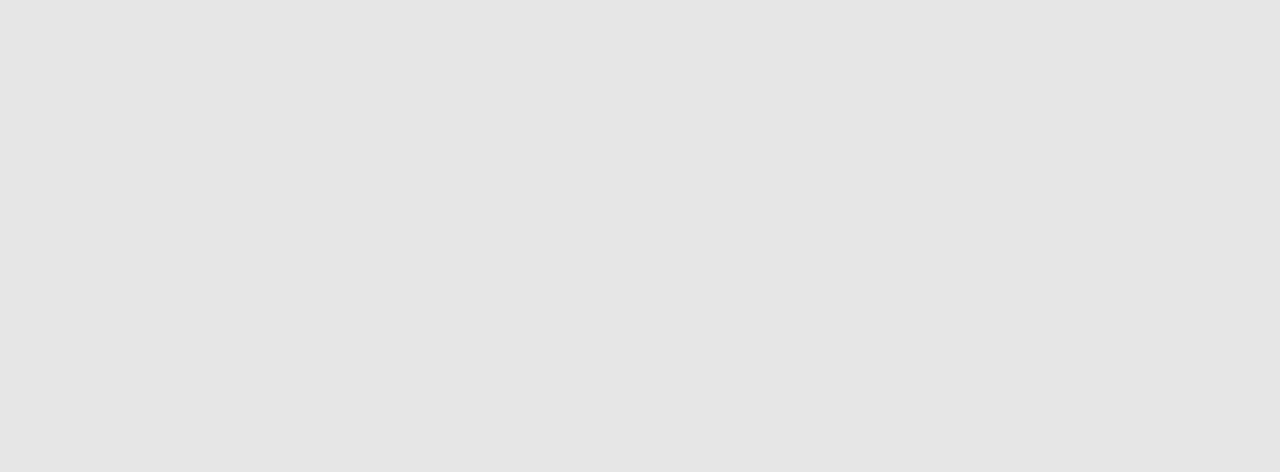
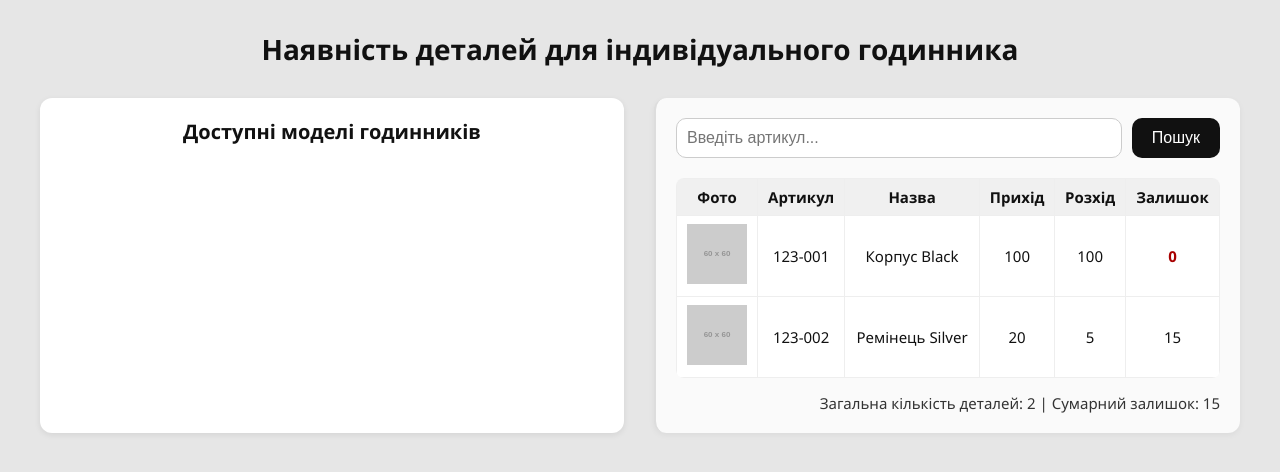
Before and after one commit to Vladimiro1965/Awarder, a plain HTML site: page index.html in a window 1280 px wide. Drawn offline with Linux system fonts and the light colour scheme; placeholder pictures from the web are drawn by us.

Commit message:
Update index.html

```diff
--- a/index.html
+++ b/index.html
@@ -155,9 +155,14 @@
       font-size: 15px;
       color: #333;
     }
+
+    /* ✅ Стиль лише для нульових значень (залишок = 0) */
     td.empty {
-      background-color: #ffe5e5 !important;
+      color: #a80000;
+      font-weight: 600;
+      background-color: transparent !important;
     }
+
     @media (max-width: 768px) {
       .container { flex-direction: column; }
       .search-box { flex-direction: column; }
@@ -168,6 +173,67 @@
   </style>
 </head>
 <body>
-  <!-- Твоє тіло сторінки -->
+
+  <h1>Наявність деталей для індивідуального годинника</h1>
+
+  <div class="container">
+    <div class="left">
+      <div class="subtitle">Доступні моделі годинників</div>
+      <div class="model-list">
+        <!-- Список моделей -->
+      </div>
+    </div>
+
+    <div class="right">
+      <div class="search-box">
+        <input type="text" id="searchInput" placeholder="Введіть артикул..." />
+        <button id="searchBtn">Пошук</button>
+      </div>
+
+      <table id="resultsTable">
+        <thead>
+          <tr>
+            <th>Фото</th>
+            <th>Артикул</th>
+            <th>Назва</th>
+            <th>Прихід</th>
+            <th>Розхід</th>
+            <th>Залишок</th>
+          </tr>
+        </thead>
+        <tbody>
+          <tr>
+            <td><img src="https://via.placeholder.com/60" /></td>
+            <td>123-001</td>
+            <td>Корпус Black</td>
+            <td>100</td>
+            <td>100</td>
+            <td>0</td>
+          </tr>
+          <tr>
+            <td><img src="https://via.placeholder.com/60" /></td>
+            <td>123-002</td>
+            <td>Ремінець Silver</td>
+            <td>20</td>
+            <td>5</td>
+            <td>15</td>
+          </tr>
+        </tbody>
+      </table>
+
+      <div class="total-info">Загальна кількість деталей: 2 | Сумарний залишок: 15</div>
+    </div>
+  </div>
+
+  <script>
+    document.addEventListener("DOMContentLoaded", () => {
+      document.querySelectorAll("#resultsTable td").forEach(td => {
+        if (td.textContent.trim() === "0") {
+          td.classList.add("empty");
+        }
+      });
+    });
+  </script>
+
 </body>
 </html>
```
